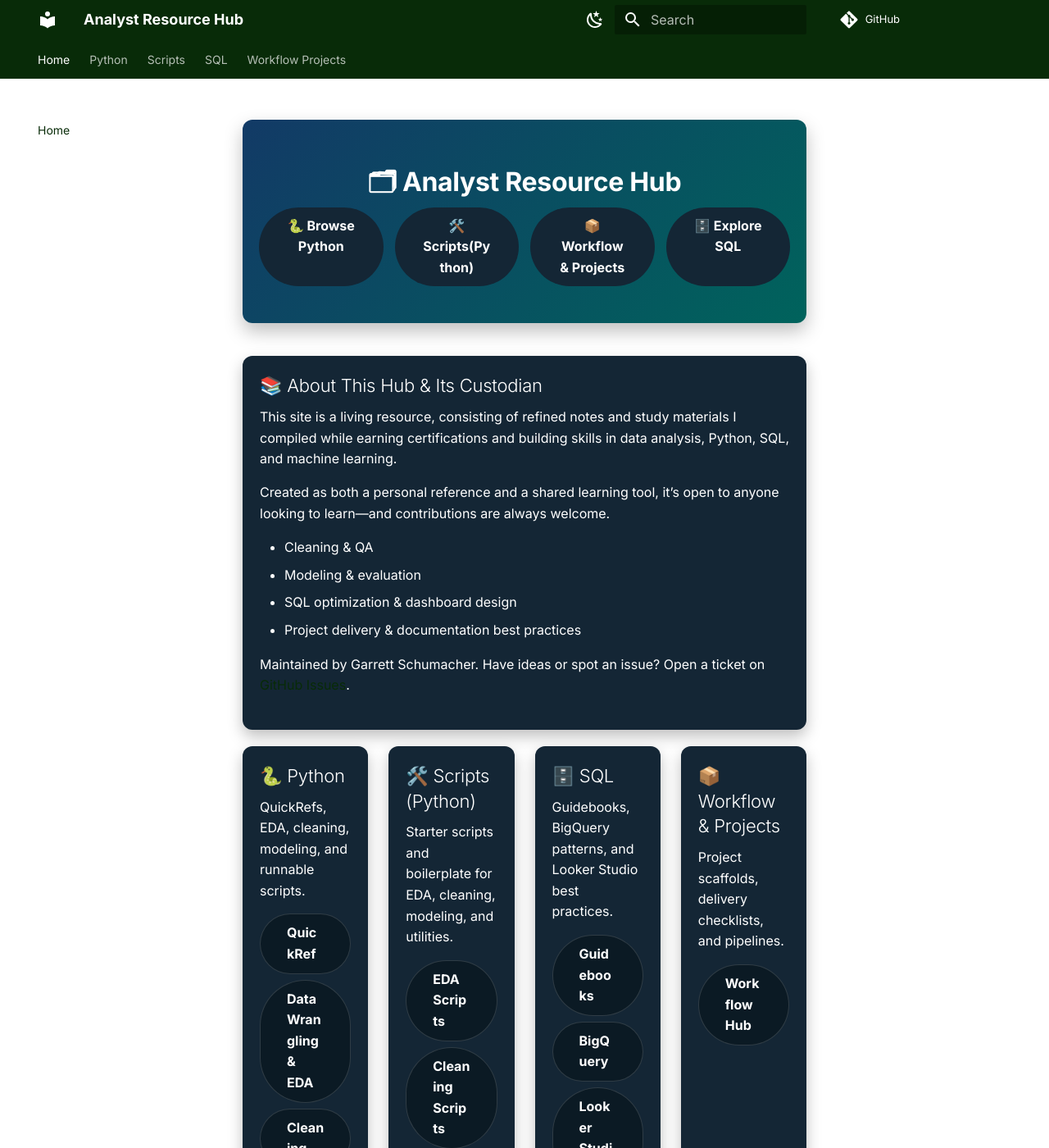
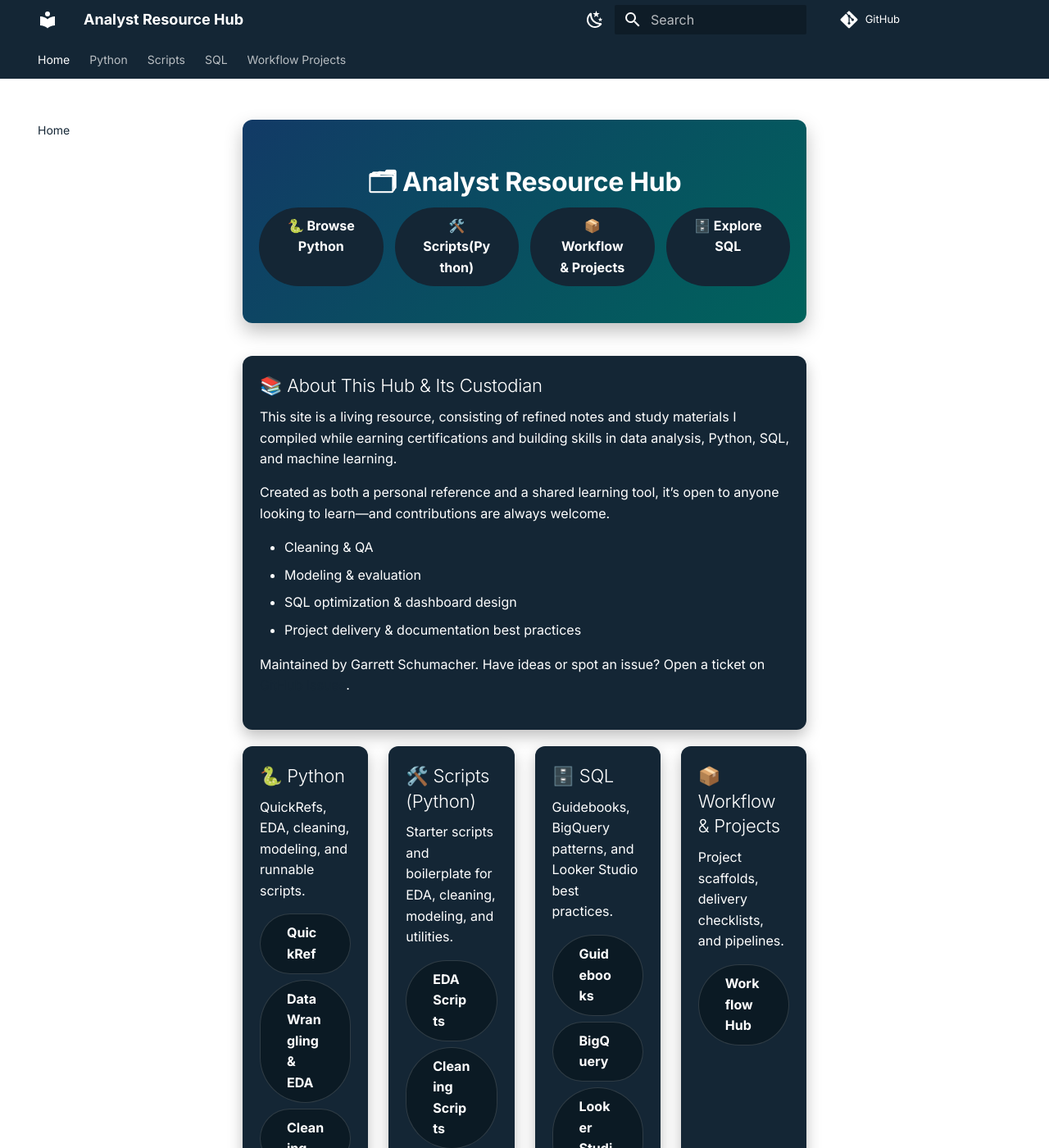
Before and after one commit to G-Schumacher44/analyst_resource_hub, an MkDocs documentation site: the page built from docs/index.md, in a window 1280 px wide and 1400 px high. Shown: the whole window at 82% size. Built offline with MkDocs 1.6.1 and Material for MkDocs 9.7.7, drawn with Linux system fonts in a browser that asks for light colours; comment, search, counter and statistics services are not loaded.

Commit message:
Update extra.css

```diff
--- a/docs/assets/stylesheets/extra.css
+++ b/docs/assets/stylesheets/extra.css
@@ -18,9 +18,9 @@
   margin: 0.5rem;
 }
 :root {
-  --md-primary-fg-color: #082b08; /* Forest Green */
-  --md-primary-fg-color--light: #042a04; /* Forest Green */
-  --md-primary-fg-color--lighter: #082b08; /* SeaGreen */
-  --md-primary-fg-color--dark: #082b08; /* DarkGreen */
-  --md-accent-fg-color: #082b08; /* DarkGreen accent */
+  --md-primary-fg-color: #142635;
+  --md-primary-fg-color--light: #1c374d;
+  --md-primary-fg-color--lighter: #142635;
+  --md-primary-fg-color--dark: ##142635;
+  --md-accent-fg-color: #142635;
 }
```
